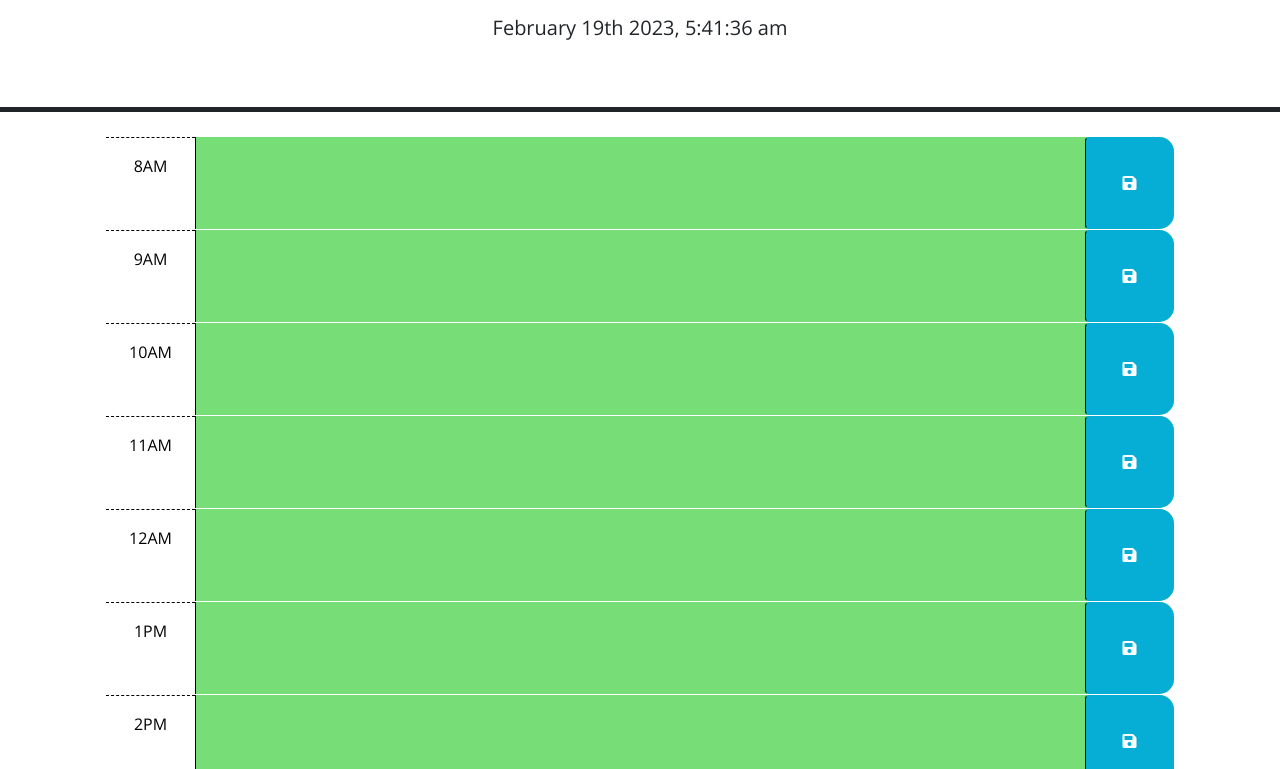
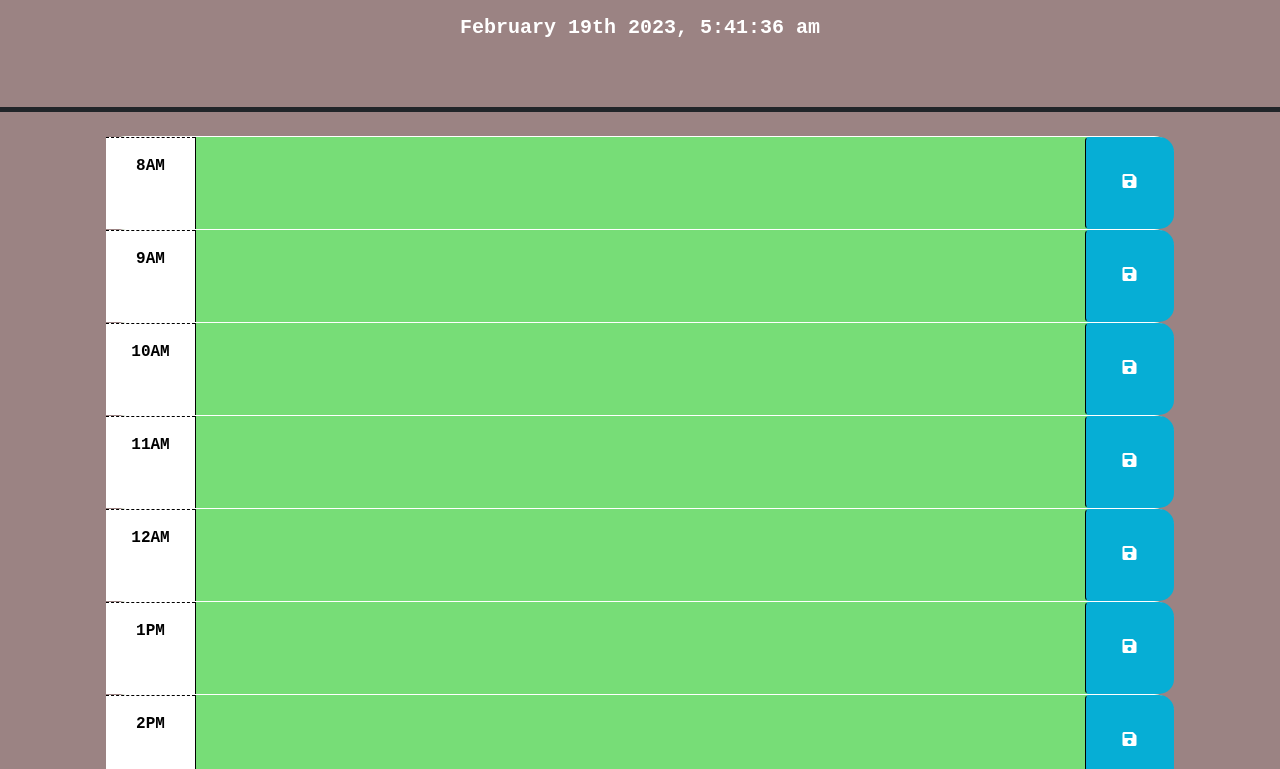
Before and after one commit to Av720/Work-Day-Scheduler, a plain HTML site: page index.html in a window 1280 px wide. Shown: the part 166-935 px from the top of the page. Drawn offline with nearby package versions, Linux system fonts and the light colour scheme.

Commit message:
changed bg color and some small css changes

```diff
--- a/style.css
+++ b/style.css
@@ -1,6 +1,8 @@
 body {
-  font-family: 'Open Sans', sans-serif;
+  font-family: 'Courier New', Courier, monospace;
   font-size: 16px;
+  background-color: rgb(155, 131, 131);
+  font-weight: bold;
 }
 
 textarea {
@@ -10,6 +12,17 @@ textarea {
   color: #000000;
   border-left: 1px solid black;
   padding: 10px;
+  font-family: 'Courier New', Courier, monospace;
+  font-weight: bold;
+}
+
+header p #currentday {
+  border: 4px outset gray;
+}
+
+.display-3, .lead {
+  font-weight: bold;
+  color: white;
 }
 
 .description {
@@ -17,7 +30,7 @@ textarea {
 }
 
 .time-block {
-  border-radius: 15px;
+  border-radius: 20px;
 }
 
 .row {
@@ -56,4 +69,5 @@ textarea {
 .saveBtn i:hover {
   font-size: 20px;
   transition: all 0.3s ease-in-out;
+  color: rgb(151, 3, 3);
 }
```
